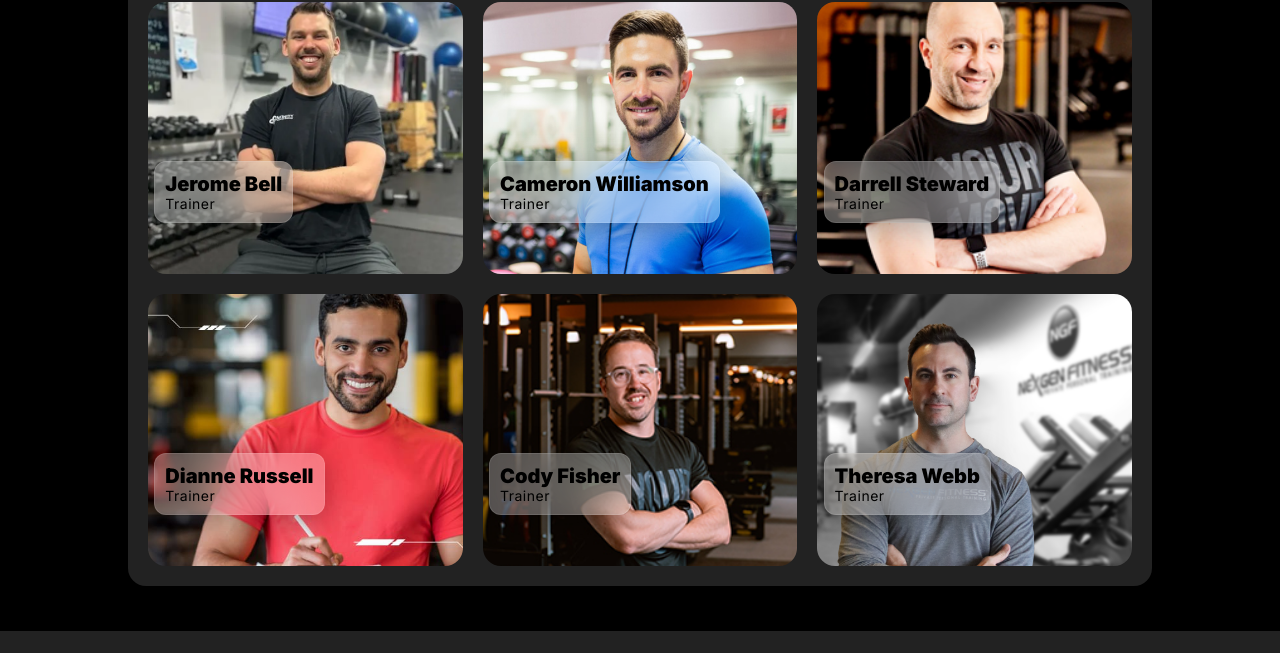
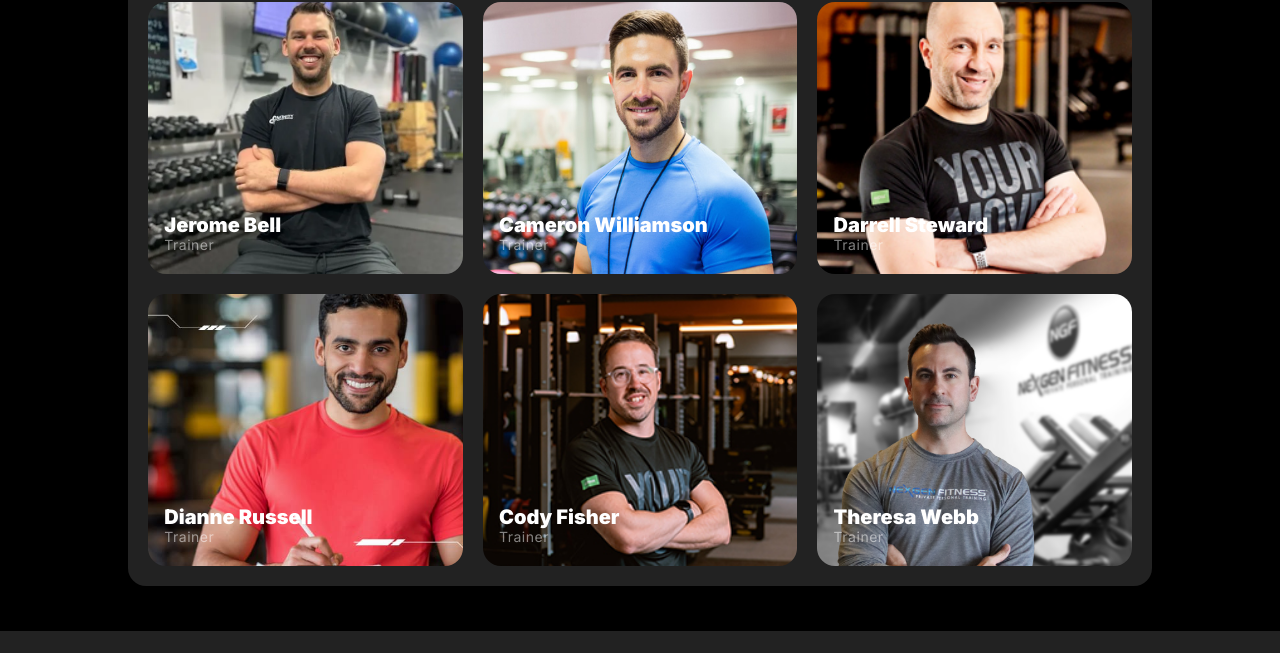
Before and after one commit to shohayabt/FITNESS, a plain HTML site: page index.html in a window 1280 px wide. Shown: the part 3260-3913 px from the top of the page. Drawn offline with Linux system fonts and the light colour scheme; a web font is replaced by a local one.

Commit message:
UI UPDATE

```diff
--- a/css/styles.css
+++ b/css/styles.css
@@ -498,14 +498,9 @@ select option {
 .name {
     padding: 10px;
     position: absolute;
-    top: 70%;
+    top: 85%;
     left: 2%;
     transform: translateY(-50%);
-    border-radius: 12px;
-    border: 1px solid #FFFFFF1A;
-    background: rgba(255, 255, 255, 0.3);
-    box-shadow: 0 4px 30px rgba(0, 0, 0, 0.3);
-    backdrop-filter: blur(20px);
 }
 
 .name p {
@@ -516,12 +511,6 @@ select option {
     margin: 0px;
 
 }
-
-.name p,
-.name h4 {
-    color: black;
-}
-
 .name h4 {
     font-family: Inter;
     font-size: 20px;
```
